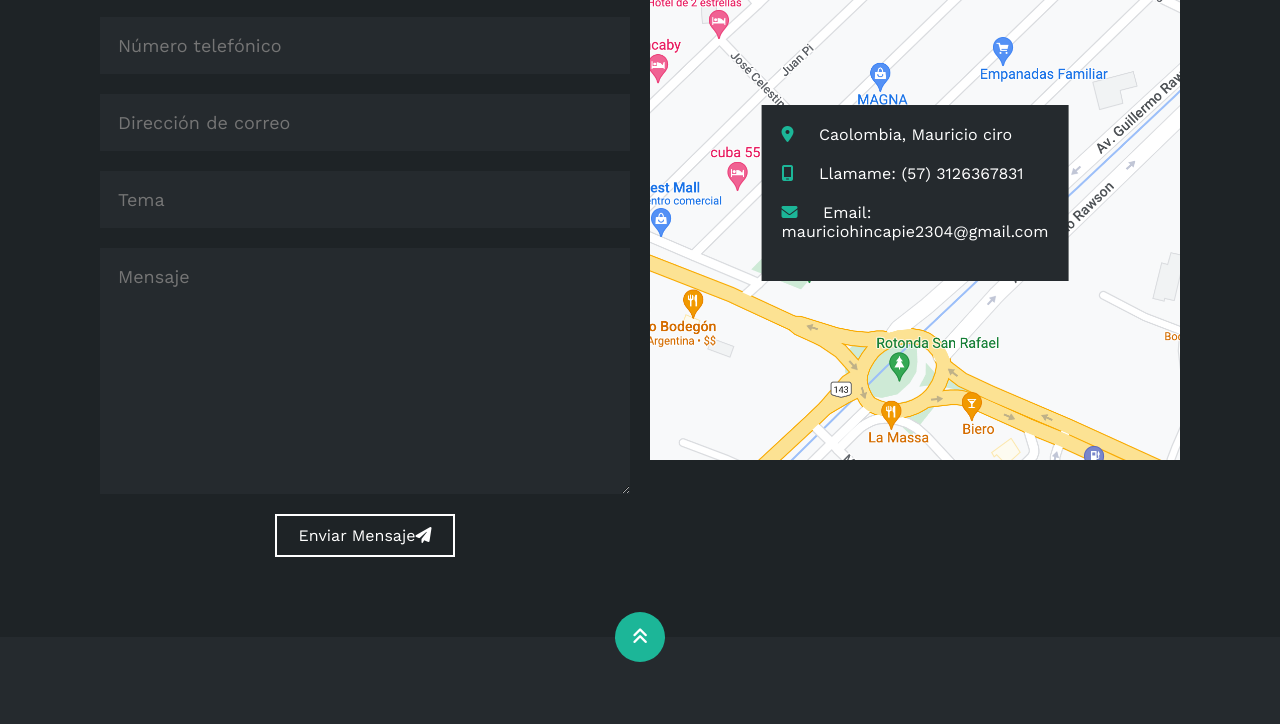
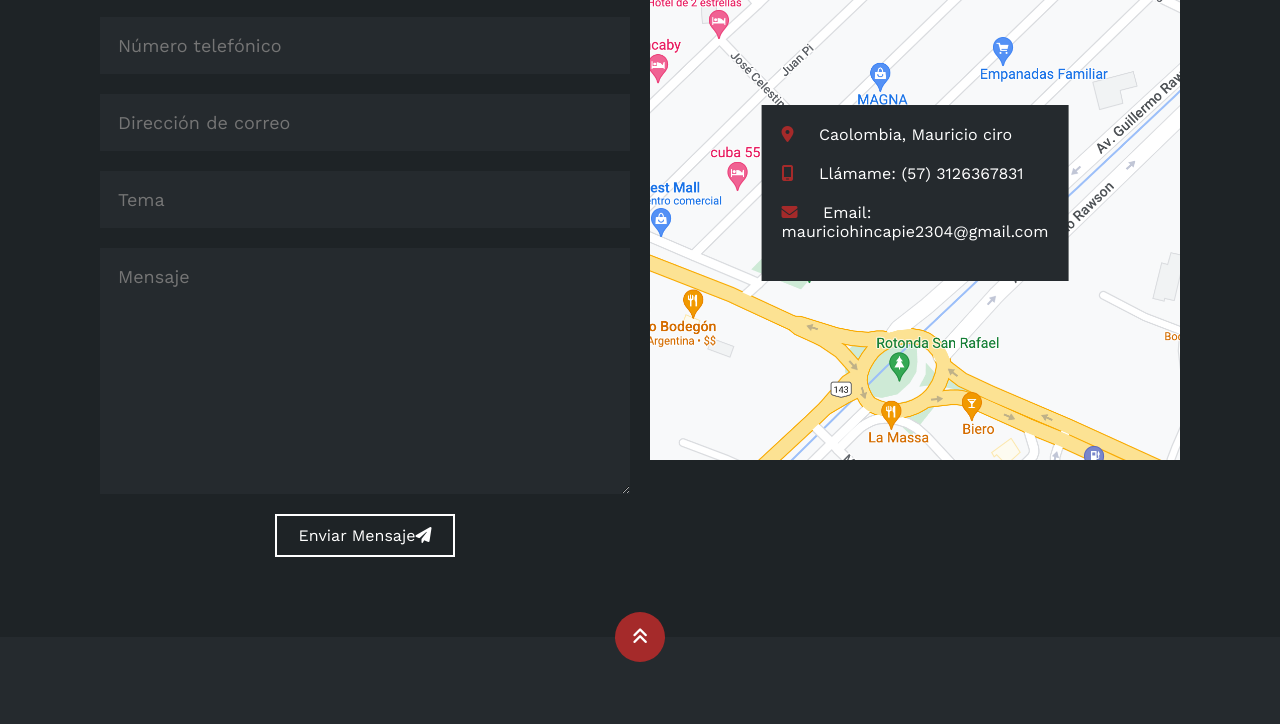
Before and after one commit to mayero2304/portafolio, a plain HTML site: page index.html in a window 1280 px wide. Shown: the part 4188-4912 px from the top of the page. Drawn offline with nearby package versions, Linux system fonts and the light colour scheme.

Commit message:
ortografia

```diff
--- a/index.html
+++ b/index.html
@@ -409,7 +409,7 @@
                 </li>
                 <li>
                   <i class="fa-solid fa-mobile-screen"></i>
-                  Llamame: (57) 3126367831
+                  Llámame: (57) 3126367831
                 </li>
                 <li>
                   <i class="fa-solid fa-envelope"></i>
--- a/style.css
+++ b/style.css
@@ -654,7 +654,7 @@ html {
     left: 0;
     width: 0;
     height: 100%;
-    background-color: #1CB698;
+    background-color: brown;
     z-index: -1;
     transition: 1s;
 }
@@ -680,7 +680,7 @@ html {
     margin-bottom: 20px;
 }
 .contacto .col .info ul li i{
-    color: #1CB698;
+    color: brown;
     display: inline-block;
     margin-right: 20px;
 }
@@ -712,7 +712,7 @@ footer .arriba{
     display: block;
     width: 50px;
     height: 50px;
-    background-color: #1CB698;
+    background-color: brown;
     color: #fff;
     position: absolute;
     left: 50%;
```
